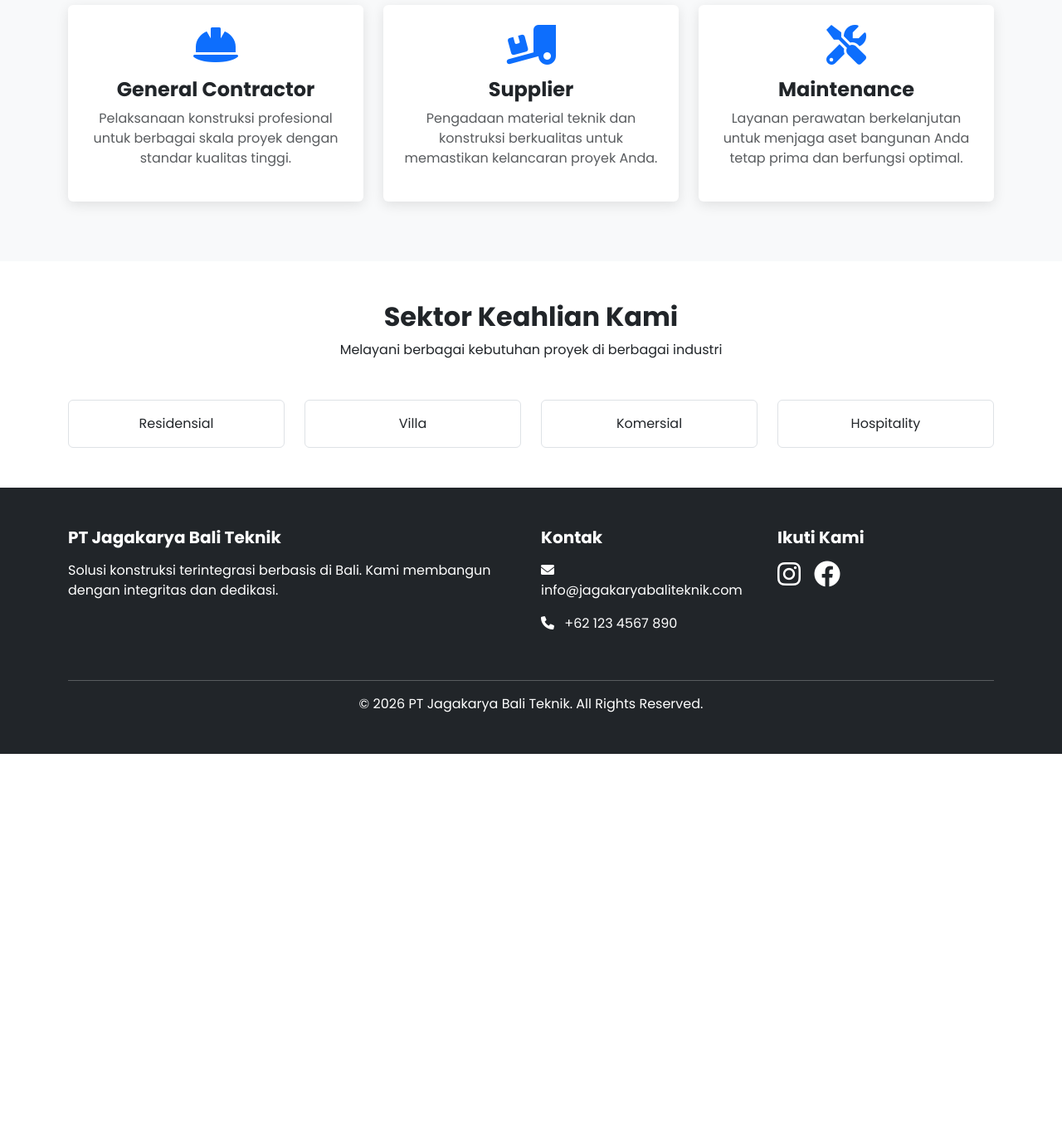
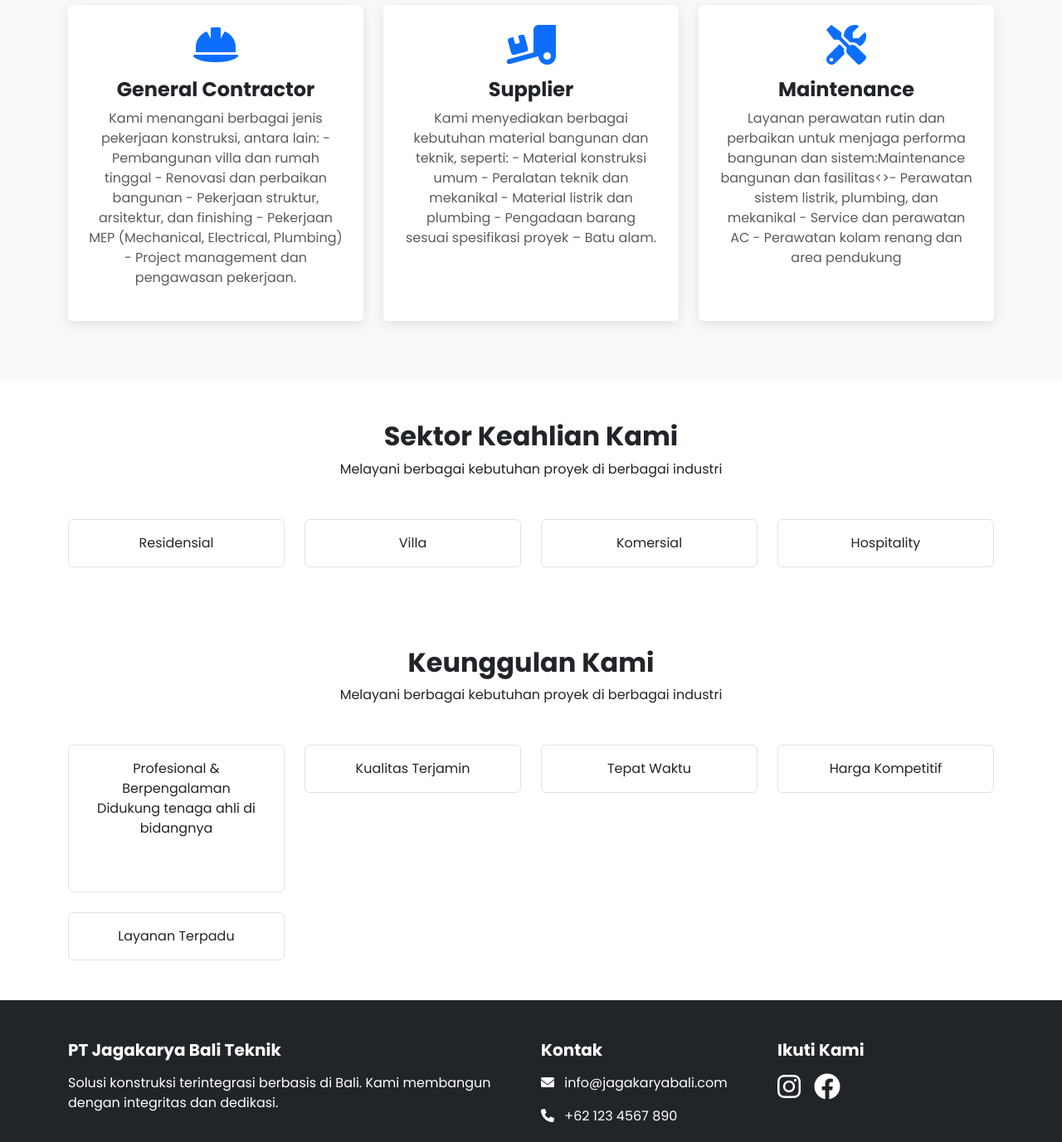
Before and after one commit to rizvenhabibi/jagakaryateknik, a plain HTML site: page index.html in a window 1280 px wide. Shown: the part 1380-2757 px from the top of the page at 83% size. Before the commit the page ends 2289 px from the top, so only its background shows below. Drawn offline with nearby package versions, Linux system fonts and the light colour scheme.

Commit message:
Update index.html

```diff
--- a/index.html
+++ b/index.html
@@ -82,21 +82,21 @@
                     <div class="card h-100 p-4 service-card">
                         <i class="fas fa-hard-hat fa-3x mb-3 text-primary"></i>
                         <h4 class="fw-bold">General Contractor</h4>
-                        <p class="text-muted">Pelaksanaan konstruksi profesional untuk berbagai skala proyek dengan standar kualitas tinggi.</p>
+                        <p class="text-muted">Kami menangani berbagai jenis pekerjaan konstruksi, antara lain: - Pembangunan villa dan rumah tinggal - Renovasi dan perbaikan bangunan - Pekerjaan struktur, arsitektur, dan finishing - Pekerjaan MEP (Mechanical, Electrical, Plumbing) - Project management dan pengawasan pekerjaan.</p>
                     </div>
                 </div>
                 <div class="col-md-4 mb-4">
                     <div class="card h-100 p-4 service-card">
                         <i class="fas fa-truck-loading fa-3x mb-3 text-primary"></i>
                         <h4 class="fw-bold">Supplier</h4>
-                        <p class="text-muted">Pengadaan material teknik dan konstruksi berkualitas untuk memastikan kelancaran proyek Anda.</p>
+                        <p class="text-muted">Kami menyediakan berbagai kebutuhan material bangunan dan teknik, seperti: - Material konstruksi umum - Peralatan teknik dan mekanikal - Material listrik dan plumbing - Pengadaan barang sesuai spesifikasi proyek – Batu alam.</p>
                     </div>
                 </div>
                 <div class="col-md-4 mb-4">
                     <div class="card h-100 p-4 service-card">
                         <i class="fas fa-tools fa-3x mb-3 text-primary"></i>
                         <h4 class="fw-bold">Maintenance</h4>
-                        <p class="text-muted">Layanan perawatan berkelanjutan untuk menjaga aset bangunan Anda tetap prima dan berfungsi optimal.</p>
+                        <p class="text-muted">Layanan perawatan rutin dan perbaikan untuk menjaga performa bangunan dan sistem:Maintenance bangunan dan fasilitas<>- Perawatan sistem listrik, plumbing, dan mekanikal - Service dan perawatan AC - Perawatan kolam renang dan area pendukung</p>
                     </div>
                 </div>
             </div>
@@ -123,7 +123,30 @@
             </div>
         </div>
     </section>
-
+    <section id="keunggulan" class="py-5">
+        <div class="container text-center">
+            <h2 class="fw-bold mb-2">Keunggulan Kami</h2>
+            <p class="mb-5">Melayani berbagai kebutuhan proyek di berbagai industri</p>
+            <div class="row g-4">
+                <div class="col-6 col-md-3">
+                    <div class="p-3 border rounded">Profesional & Berpengalaman
+                    <p class="mb-5">Didukung tenaga ahli di bidangnya</p></div>
+                </div>
+                <div class="col-6 col-md-3">
+                    <div class="p-3 border rounded">Kualitas Terjamin</div>
+                </div>
+                <div class="col-6 col-md-3">
+                    <div class="p-3 border rounded">Tepat Waktu</div>
+                </div>
+                <div class="col-6 col-md-3">
+                    <div class="p-3 border rounded">Harga Kompetitif</div>
+                </div>
+                <div class="col-6 col-md-3">
+                    <div class="p-3 border rounded">Layanan Terpadu</div>
+                </div>
+            </div>
+        </div>
+    </section>
     <footer class="bg-dark text-white py-5">
         <div class="container">
             <div class="row">
@@ -133,7 +156,7 @@
                 </div>
                 <div class="col-md-3 mb-4">
                     <h5 class="fw-bold mb-3">Kontak</h5>
-                    <p><i class="fas fa-envelope me-2"></i> info@jagakaryabaliteknik.com</p>
+                    <p><i class="fas fa-envelope me-2"></i> info@jagakaryabali.com</p>
                     <p><i class="fas fa-phone me-2"></i> +62 123 4567 890</p>
                 </div>
                 <div class="col-md-3 mb-4">
```
